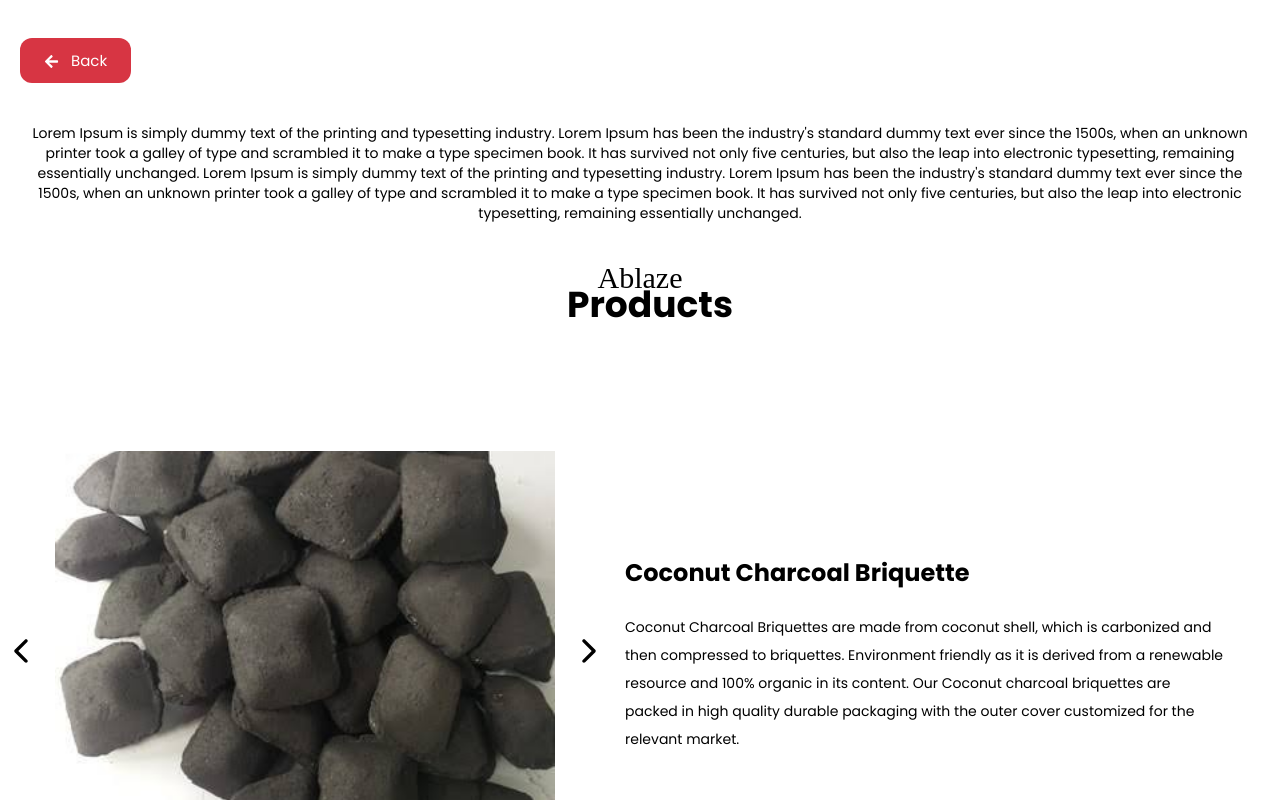
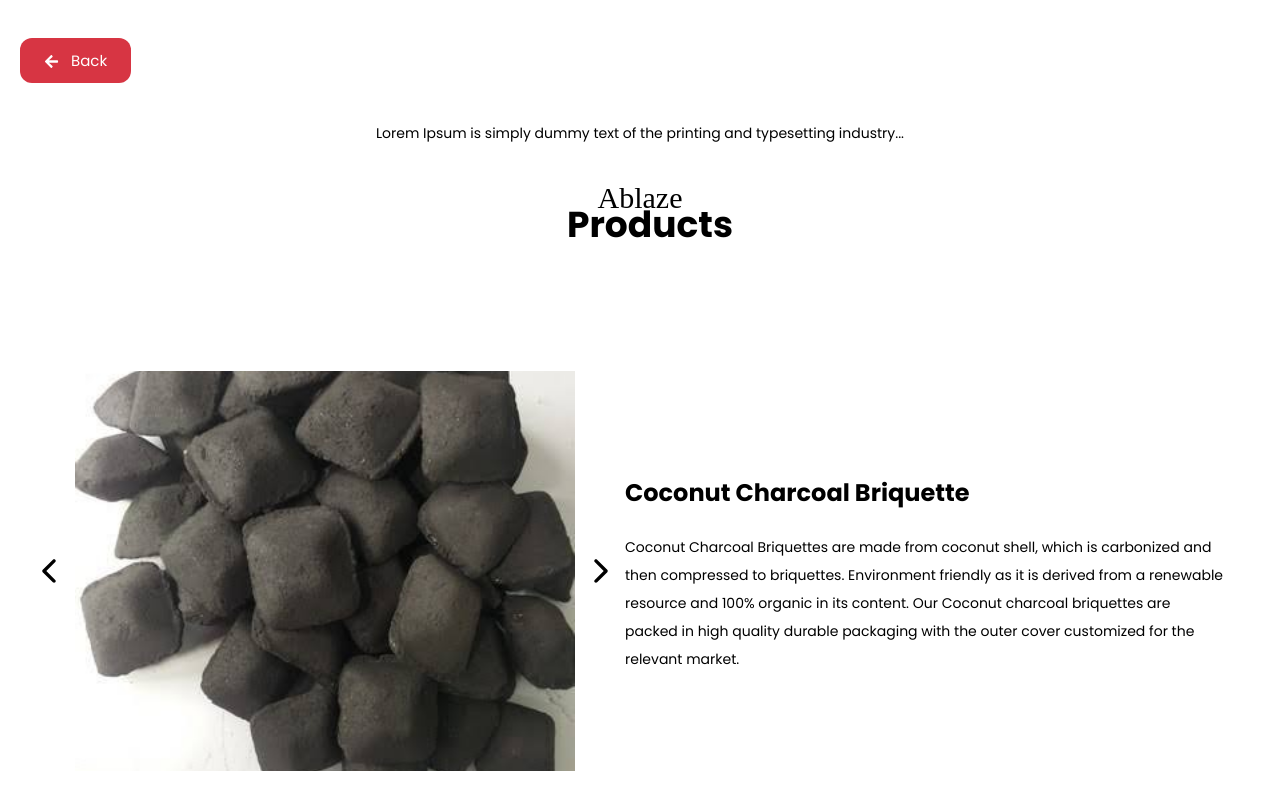
Before and after one commit to SreelakshmiASsree/pooja_exports_new, a Next.js app: page /Indonesia in a window 1280 px wide. Shown: the part 480-1280 px from the top of the page. Built offline with nearby package versions, Linux system fonts and the light colour scheme; a web font is replaced by a local one.

Commit message:
vercel deployment error solved

```diff
--- a/src/app/Indonesia/page.tsx
+++ b/src/app/Indonesia/page.tsx
@@ -1,43 +1,25 @@
 "use client";
 
-import { useState, useEffect } from "react";
+import { useState } from "react";
 import Navbar from "@/components/Navbar/page";
 import { FaArrowLeft } from "react-icons/fa";
 import Footer from "@/components/Footer/page";
-import AOS from "aos";
-import "aos/dist/aos.css";
 import { IoClose } from "react-icons/io5";
-import { IoIosArrowBack } from "react-icons/io";
-import { IoIosArrowForward } from "react-icons/io";
+import { IoIosArrowBack, IoIosArrowForward } from "react-icons/io";
 import Image from "next/image";
-import banner_image from "../../../public/images/banner_img.webp"
+import Link from "next/link";
+import banner_image from "../../../public/images/banner_img.webp";
+
 const products: Record<number, string[]> = {
-
-
   1: ["/images/coconutcharcolone.jpeg", "/images/coconutcharcoltwo.jpeg", "/images/coconutcharcolthree.jpeg"],
-  2: ["/images/hardwoodone.webp",
-    "/images/hardwoodtwo.webp",
-    "/images/hardwoodnine.jpeg",
-    "/images/hardwoodten.jpeg",
-    "/images/hardwoodthree.jpeg",
-    "/images/hardwoodfour.jpeg",
-    "/images/hardwoodfive.jpeg",
-    "/images/hardwoodsix.jpeg",
-    "/images/hardwoodseven.jpeg",
-    "/images/hardwoodeight.jpeg",],
-
-  3: ["/images/sawdustone.jpeg", "/images/sawdusttwo.jpeg", "/images/sawdustthree.jpeg",
-    "/images/sawdustfour.jpeg",],
-  4: ["/images/woodcharcoalbriquetteone.jpg", "./images/woodcharcoalbriquetteone.jpg", "./images/woodcharcoalbriquetteone.jpg",],
-  5: ["/images/coconutfibre.jpeg", "/images/coconutfibretwo.jpeg",
-    "/images/coconutfibrethree.jpeg", "/images/coconutfibrefour.jpeg",],
-  6: ["/images/coconutpeat.webp",
-    "/images/coconutpeatone.webp",
-    "/images/cocopeattwo.jpeg",
-    "/images/cocopeatthree.jpeg",
-    "/images/cocopeatfour.jpeg",
-  ],
-  7: ["/images/coconutshelltwo.webp", "/images/coconutshellone.webp",],
+  2: ["/images/hardwoodone.webp", "/images/hardwoodtwo.webp", "/images/hardwoodnine.jpeg", "/images/hardwoodten.jpeg",
+      "/images/hardwoodthree.jpeg", "/images/hardwoodfour.jpeg", "/images/hardwoodfive.jpeg",
+      "/images/hardwoodsix.jpeg", "/images/hardwoodseven.jpeg", "/images/hardwoodeight.jpeg"],
+  3: ["/images/sawdustone.jpeg", "/images/sawdusttwo.jpeg", "/images/sawdustthree.jpeg", "/images/sawdustfour.jpeg"],
+  4: ["/images/woodcharcoalbriquetteone.jpg", "/images/woodcharcoalbriquetteone.jpg", "/images/woodcharcoalbriquetteone.jpg"],
+  5: ["/images/coconutfibre.jpeg", "/images/coconutfibretwo.jpeg", "/images/coconutfibrethree.jpeg", "/images/coconutfibrefour.jpeg"],
+  6: ["/images/coconutpeat.webp", "/images/coconutpeatone.webp", "/images/cocopeattwo.jpeg", "/images/cocopeatthree.jpeg", "/images/cocopeatfour.jpeg"],
+  7: ["/images/coconutshelltwo.webp", "/images/coconutshellone.webp"],
 };
 
 const productsData = [
@@ -46,71 +28,90 @@ const productsData = [
     title: "Coconut Charcoal Briquette",
     img: "./images/charcol-briquette.webp",
     description:
-      "Coconut Charcoal Briquettes are made from coconut shell, which is carbonized and then compressed to briquettes. Environment friendly as it is derived from a renewable resource and 100% organic in its content. Our Coconut charcoal briquettes are packed in high quality durable packaging with the outer cover customized for the relevant market.",
+      `Coconut Charcoal Briquettes are made from coconut shell,
+      which is carbonized and then compressed to briquettes. Environment friendly as
+       it is derived from a renewable resource and 100% organic in its content. Our
+       Coconut charcoal briquettes are packed in high quality durable packaging with
+       the outer cover customized for the relevant market.`,
   },
   {
     id: 6,
     title: "Coco peat",
     img: "./images/cocopeat_ablaza.webp",
     description:
-      "As one of the leading suppliers of coco peat, Pooja Exports International manufactures and exports coco peat in 50kg bags. We ensure production of high grade coco peat to enable the best services for our customers. The aerated structure of coco peat enables usage in farming due to its water absorbent property, and excellent soil conditioner. It is an excellent growing medium for container plant growing and has natural rooting hormones and anti-fungal properties.",
+      `As one of the leading suppliers of coco peat, Pooja Exports International
+       manufactures and exports coco peat in 50kg bags. We ensure production of
+       high grade coco peat to enable the best services for our customers. The
+       aerated structure of coco peat enables usage in farming due to its water
+        absorbent property, and excellent soil conditioner. It is an excellent
+        growing medium for container plant growing and has natural rooting hormones and anti-fungal properties.`,
   },
   {
     id: 2,
     title: "Hardwood Charcoal",
     img: "./images/hard_wood.webp",
     description:
-      "Wood charcoal is made by slowly burning pieces of different types of wood in the absence of oxygen until all the natural chemicals, sap and moisture gets out of the wood. After that we are left with less harmful charcoal lumps with lots of good qualities; it is little more than carbon, leaves very little ash after burning out, burns hotter and lights faster than briquettes. It also contains no fillers or additives which makes it one of the cleanest ways to barbecue.",
+      `Wood charcoal is made by slowly burning pieces of different types
+      of wood in the absence of oxygen until all the natural chemicals,
+       sap and moisture gets out of the wood. After that we are left with
+       less harmful charcoal lumps with lots of good qualities; it is little
+        more than carbon, leaves very little ash after burning out, burns hotter
+        and lights faster than briquettes. It also contains no fillers or additives
+         which makes it one of the cleanest ways to barbecue.`,
   },
+
   {
     id: 3,
     title: "Sawdust Briquette",
     img: "./images/saw_dust.webp",
     description:
-      "Our premium quality Barbecue food grade briquette grill fuel is made from 100% hard wood. We guarantee high BTU capacity, clean burning, low ash, and low moisture, thus assuring you the finest pellet/briquette grilling experience. The briquettes are made from 100% sawed wood dust without any additives.",
+      `Our premium quality Barbecue food grade briquette grill fuel is made
+      from 100% hard wood. We guarantee high BTU capacity, clean burning, low ash, and low moisture,
+       thus assuring you the finest pellet/briquette grilling experience. The briquettes are made from
+       100% sawed wood dust without any additives.`,
   },
   {
     id: 4,
     title: "Wood Charcoal Briquette",
     img: "./images/woodcharcoalbriquetteone.jpg",
     description:
-      "Our wood charcoal briquettes are made from selected hard woods that are burnt down the same way as wood charcoal. Our briquettes burn cleaner, hotter, and longer than normal B&B Charcoal briquettes with high BTU capacity. They are made from our own hardwood charcoal manufactured from selected hardwoods with no chemical additives or fillers.",
+      `Our wood charcoal briquettes are made from selected hard woods that are burnt down the same way as wood charcoal. Our briquettes burn cleaner, hotter, and longer than normal B&B Charcoal briquettes with high BTU capacity. They are made from our own hardwood charcoal manufactured from selected hardwoods with no chemical additives or fillers.`,
   },
   {
     id: 5,
     title: "Coconut Fibre",
     img: "./images/coconut-Fibre.webp",
     description:
-      "Pooja Exports International produces one of the best qualities of coir Fibres available in the market. Obtained from green coconuts, we produce a very fine White fibre. Our White fibre is of the highest grade, eco-friendly and cost effective. We assure quality and customer satisfaction.",
+      `Pooja Exports International produces one of the best qualities
+      of coir Fibres available in the market. Obtained from green coconuts, we
+      produce a very fine White fibre. Our White fibre is of the highest grade,
+      eco-friendly and cost effective. We assure quality and customer satisfaction.`
   },
   {
     id: 7,
     title: "Coconut Shell based Charcoal",
     img: "./images/coconut-shell-charcoal.webp",
     description:
-      "The coconut shell has a high calorific value and can be used to produce steam, energy-rich gases, bio-oil, biochar etc. Coconut shell is a solid fuel and it is more suitable for pyrolysis process as it contains lower ash content, high volatile matter content and is available consistently. The higher fixed carbon content leads to the production of a high-quality solid residue which can be used in the production of activated carbon.",
+      `The coconut shell has a high calorific value and can be used
+       to produce steam, energy-rich gases, bio-oil, biochar etc. Coconut shell
+       is a solid fuel and it is more suitable for pyrolysis process as it contains
+       lower ash content, high volatile matter content and is available consistently.
+        The higher fixed carbon content leads to the production of a high-quality solid
+         residue which can be used in the production of activated carbon.`,
   },
 ];
 
 export default function Indonesia() {
-  useEffect(() => {
-    AOS.init({
-      duration: 1000,
-      once: false,
-      easing: "ease-in-out",
-    });
-  }, []);
   const [currentProduct, setCurrentProduct] = useState<number | null>(null);
   const [currentIndex, setCurrentIndex] = useState(0);
+  const [pageIndices, setPageIndices] = useState<Record<number, number>>({});
 
   const openCarousel = (productId: number) => {
     setCurrentProduct(productId);
     setCurrentIndex(0);
   };
 
-  const closeCarousel = () => {
-    setCurrentProduct(null);
-  };
+  const closeCarousel = () => setCurrentProduct(null);
 
   const nextSlide = () => {
     if (currentProduct !== null) {
@@ -120,10 +121,22 @@ export default function Indonesia() {
 
   const prevSlide = () => {
     if (currentProduct !== null) {
-      setCurrentIndex(
-        (prev) => (prev - 1 + products[currentProduct].length) % products[currentProduct].length
-      );
+      setCurrentIndex((prev) => (prev - 1 + products[currentProduct].length) % products[currentProduct].length);
     }
+  };
+
+  const nextPageImage = (id: number) => {
+    setPageIndices((prev) => ({
+      ...prev,
+      [id]: ((prev[id] ?? 0) + 1) % products[id].length,
+    }));
+  };
+
+  const prevPageImage = (id: number) => {
+    setPageIndices((prev) => ({
+      ...prev,
+      [id]: ((prev[id] ?? 0) - 1 + products[id].length) % products[id].length,
+    }));
   };
 
   return (
@@ -135,15 +148,13 @@ export default function Indonesia() {
         <Image
           src={banner_image}
           alt="banner"
-          width={1200}      // set your image width
-          height={400}      // set your image height
+          width={1200}
+          height={400}
           className="w-full object-cover h-[400px]"
         />
         <div className="absolute lg:top-44 top-36 lg:left-10 left-5">
-          <h1 className="lg:text-7xl md:text-5xl text-3xl max-w-[540px] font-bold  text-[#fff]">
-            Indonasia Factory
-          </h1>
-          <p className="lg:text-lg text-[10px] max-w-[510px] text-justify font-extrabold text-[#fff]">
+          <h1 className="lg:text-7xl md:text-5xl text-3xl max-w-[540px] font-bold text-white">Indonasia Factory</h1>
+          <p className="lg:text-lg text-[10px] max-w-[510px] text-justify font-extrabold text-white">
             Address:- PT POOJA EXPORTS INTERNATIONAL WTC Mangga Dua, Jakarta, Indonesia
           </p>
         </div>
@@ -152,28 +163,15 @@ export default function Indonesia() {
       {/* Back Button */}
       <div className="custom_container">
         <div className="text-[#fff] lg:text-start my-5 lg:my-10">
-          <a
-            href="/"
-            className="relative z-50 inline-block lg:py-3 py-2 px-4 lg:px-6 text-sm lg:text-[15px] bg-[#D73543] hover:bg-[#a52631] rounded-xl text-white"
-          >
+          <Link href="/" className="relative z-50 inline-block lg:py-3 py-2 px-4 lg:px-6 text-sm lg:text-[15px] bg-[#D73543] hover:bg-[#a52631] rounded-xl text-white">
             <FaArrowLeft className="inline mr-2" /> Back
-          </a>
+          </Link>
         </div>
 
-        <div className="flex justify-center items-center ">
-          <p className="text-[#000] font-normal lg:text-sm text-xs text-center">Lorem Ipsum is simply dummy text of
-            the
-            printing and typesetting industry.
-            Lorem Ipsum has been the industry's standard dummy text ever since the 1500s, when an
-            unknown printer took a galley of type and scrambled it to make a type specimen book. It has
-            survived not only five centuries, but also the leap into electronic typesetting, remaining
-            essentially unchanged.
-            Lorem Ipsum is simply dummy text of the printing and typesetting industry. Lorem Ipsum has been
-            the industry's standard
-            dummy text ever since the 1500s, when an unknown printer took a galley of type and scrambled it
-            to make a type specimen book.
-            It has survived not only five centuries, but also the leap into electronic typesetting,
-            remaining essentially unchanged. </p>
+        <div className="flex justify-center items-center">
+          <p className="text-[#000] font-normal lg:text-sm text-xs text-center">
+           {` Lorem Ipsum is simply dummy text of the printing and typesetting industry...`}
+          </p>
         </div>
 
         {/* Products Section */}
@@ -183,56 +181,42 @@ export default function Indonesia() {
             <p className="lg:text-4xl text-3xl font-bold ml-5 -mt-[6px] leading-none">Products</p>
           </div>
 
-          <div className="lg:mt-32 mt-5 flex flex-col lg:gap-20 gap-10 lg:mb-16 mb-8" >
+          <div className="lg:mt-32 mt-5 flex flex-col lg:gap-20 gap-10 lg:mb-16 mb-8">
             {productsData.map((item, index) => {
               const productImages = products[item.id];
-              const [pageIndex, setPageIndex] = useState(0);
-
-              const nextPageImage = () => {
-                setPageIndex((prev) => (prev + 1) % productImages.length);
-              };
-
-              const prevPageImage = () => {
-                setPageIndex((prev) => (prev - 1 + productImages.length) % productImages.length);
-              };
+              const pageIndex = pageIndices[item.id] ?? 0;
 
               return (
-                <div data-aos="zoom-in-up"
-                  key={item.id}
-                  className={`flex flex-col ${index % 2 === 1 ? "lg:flex-row-reverse" : "lg:flex-row"
-                    } justify-around items-center`}
+                <div key={item.id} className={`flex flex-col px-5 ${index % 2 === 1 ? "lg:flex-row-reverse" : "lg:flex-row"} justify-around items-center`}>
+                  <div className="relative items-center gap-4 flex px-5">
+                    {productImages.length > 1 && (
+                      <button
+                        onClick={() => prevPageImage(item.id)}
+                        className="absolute -left-8 top-1/2 -translate-y-1/2 text-[#000] z-10 text-3xl lg:text-4xl px-2"
                       >
-                  <div className="relative">
+                        <IoIosArrowBack />
+                      </button>
+                    )}
                     <Image
                       src={productImages[pageIndex]}
                       alt={item.title}
                       width={500}
-                          height={50}
+                      height={400}
                       className="cursor-pointer w-[500px] lg:h-[400px] object-contain lg:object-cover"
                       onClick={() => openCarousel(item.id)}
                     />
                     {productImages.length > 1 && (
-                      <>
                       <button
-                          onClick={prevPageImage}
-                          className="absolute -left-15 top-1/2 -translate-y-1/2 text-[#000] text-3xl lg:text-4xl px-2"
-                        >
-                          <IoIosArrowBack />
-                        </button>
-                        <button
-                          onClick={nextPageImage}
-                          className="absolute -right-15 top-1/2 -translate-y-1/2 text-[#000] text-3xl lg:text-4xl px-2"
+                        onClick={() => nextPageImage(item.id)}
+                        className="absolute -right-8 top-1/2 -translate-y-1/2 text-[#000] z-10 text-3xl lg:text-4xl px-2"
                       >
                         <IoIosArrowForward />
                       </button>
-                      </>
                     )}
                   </div>
                   <div>
                     <h1 className="font-bold lg:text-2xl lg:mb-6 my-2">{item.title}</h1>
-                    <p className="max-w-[600px] lg:text-[14px] text-xs leading-4 lg:leading-7">
-                      {item.description}
-                    </p>
+                    <p className="max-w-[600px] lg:text-[14px] text-xs leading-4 lg:leading-7">{item.description}</p>
                   </div>
                 </div>
               );
@@ -243,31 +227,31 @@ export default function Indonesia() {
 
       {/* Modal Carousel */}
       {currentProduct !== null && (
-        <div className="fixed inset-0 bg-black/80 flex justify-center items-center z-50">
+        <div className="fixed inset-0 bg-black/80 flex justify-center items-center z-50 px-5">
           <button
             onClick={closeCarousel}
-            className="absolute top-5 right-5 text-white text-5xl"
+            className="absolute top-5 right-5 text-white lg:text-5xl text-3xl"
           >
             <IoClose />
           </button>
 
-          <div className="relative px-10">
+          <div className="relative px-5">
             <Image
               src={products[currentProduct][currentIndex]}
               alt="carousel"
               width={600}
-               height={50}
-              className="w-[600px]"
+              height={400}
+              className="w-[600px] h-[400px] object-contain"
             />
             <button
               onClick={prevSlide}
-              className="absolute lg:-left-24 top-1/2 left-0 -translate-y-1/2 text-white text-3xl lg:text-5xl px-3"
+              className="absolute lg:-left-24 top-1/2 -left-6 -translate-y-1/2 text-white text-3xl lg:text-5xl px-3"
             >
               <IoIosArrowBack />
             </button>
             <button
               onClick={nextSlide}
-              className="absolute lg:-right-24 top-1/2 right-0 -translate-y-1/2 text-white text-3xl lg:text-5xl px-3"
+              className="absolute lg:-right-24 top-1/2 -right-6 -translate-y-1/2 text-white text-3xl lg:text-5xl px-3"
             >
               <IoIosArrowForward />
             </button>
```
Also changed, not shown: src/app/Product/page.tsx (+38 -23 lines), src/app/Productfilter/[category]/page.tsx (+6 -9 lines). Lines whose indentation alone changed are shown as unchanged.
